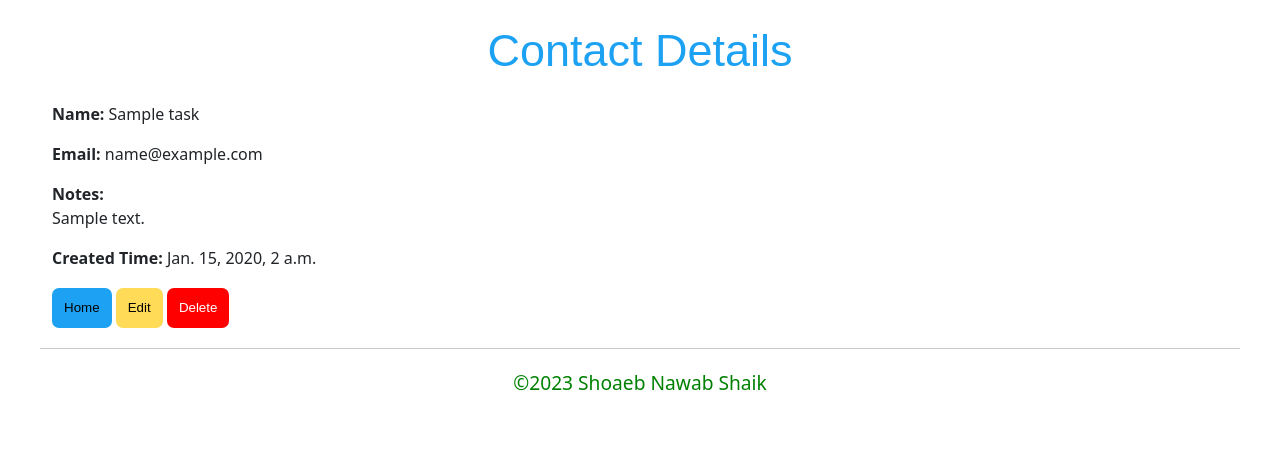
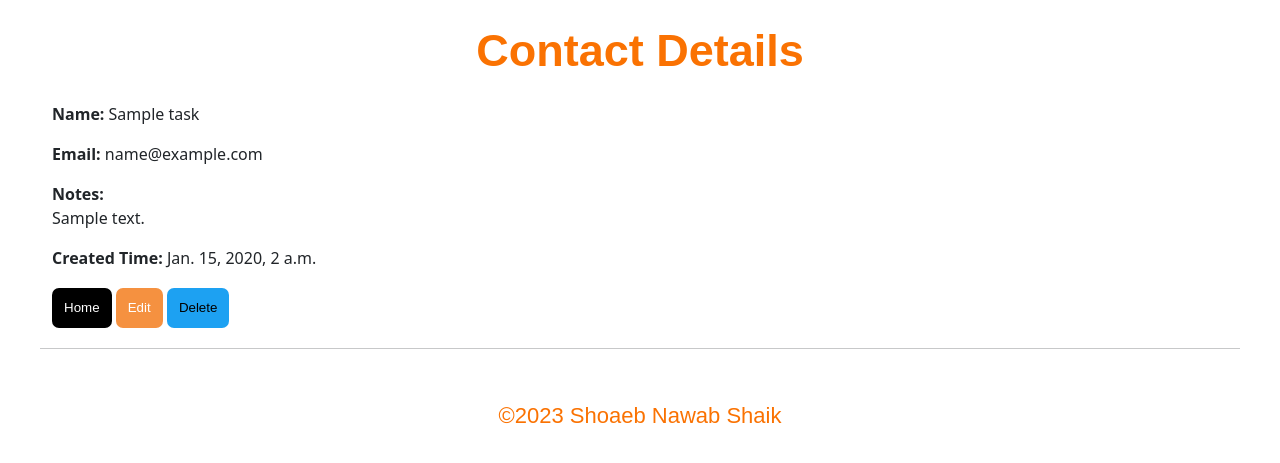
Before and after one commit to shoaebns/Shoaeb_Shaik, a Django app: page /contacts/1/ in a window 1280 px wide. Shown: the top 463 px of the page. Run offline with Django 4.2, Linux system fonts and the light colour scheme; tables that the repository leaves empty hold one stand-in row (values such as "Sample post"); some libraries are stand-ins or nearby versions.

Commit message:
user_interface_changes

```diff
--- a/shoaeb_shaik/templates/base.html
+++ b/shoaeb_shaik/templates/base.html
@@ -15,6 +15,17 @@
   <link rel="stylesheet"
     href="https://cdn.jsdelivr.net/npm/[email protected]/font/bootstrap-icons.css">
   <title>shoaeb_shaik</title>
+  <style>
+    .footer {
+      text-align: center;
+      margin-top: 50px;
+  }
+    .signature{
+    color: #fa7202;
+    font-size: 22px;
+    font-family: Arial!important;
+  }
+  </style>
 </head>
 
 <body>
--- a/shoaeb_shaik/templates/contacts/task_detail.html
+++ b/shoaeb_shaik/templates/contacts/task_detail.html
@@ -4,37 +4,15 @@
 <style>
     h1 {
         text-align: center;
-        color: #1DA1F2;
+        color: #fa7202;
         font-size: 45px;
         font-family: Arial, Helvetica, sans-serif;
-        font-weight: 500;
+        font-weight: 700;
     }
     .container{
         margin-left: 40px;
       }
-    .submit{
-        margin-top: 2px;
-        padding: 10px 12px;
-        background-color: red;
-        color: white;
-        border: none;
-        border-radius: 7px;
-        text-decoration: none;
-        font-size: 13.33px;
-          font-family: Arial;
-      }
-      .edit{
-        margin-top: 2px;
-        padding: 10px 12px;
-        background-color: #FFDB58;
-        color: black;
-        border: none;
-        border-radius: 7px;
-        text-decoration: none;
-        font-size: 13.33px;
-          font-family: Arial;
-      }
-      .cancel{
+    .delete{
         margin-top: 2px;
         padding: 10px 12px;
         background-color: #1DA1F2;
@@ -45,14 +23,29 @@
         font-size: 13.33px;
           font-family: Arial;
       }
-      .footer {
-        text-align: center;
-        margin-top: 20px;
+      .edit{
+        margin-top: 2px;
+        padding: 10px 12px;
+        background-color: #f59140;
+        color: white;
+        border: none;
+        border-radius: 7px;
+        text-decoration: none;
+        font-size: 13.33px;
+          font-family: Arial;
       }
-      .signature{
-        color: green;
-        font-size: larger;
+      .home{
+        margin-top: 2px;
+        padding: 10px 12px;
+        background-color: #000;
+        color: white;
+        border: none;
+        border-radius: 7px;
+        text-decoration: none;
+        font-size: 13.33px;
+          font-family: Arial;
       }
+
       hr{
         margin: 20px 40px;
 
@@ -68,9 +61,9 @@
     <p><strong>Created Time:</strong> {{ task.created_time }}</p>
 
 
-     <a class="btn btn-secondary cancel" href="{% url 'task_list' %}">Home</a>
+     <a class="btn btn-secondary home" href="{% url 'task_list' %}">Home</a>
      <a class="btn btn-primary edit" href="{% url 'task_update' task.pk %}">Edit</a>
-    <a class="btn btn-danger submit" href="{% url 'task_confirm_list' task.pk %}">Delete</a>
+    <a class="btn btn-danger delete" href="{% url 'task_confirm_list' task.pk %}">Delete</a>
 
 </div>
 <hr>
```
Also changed, not shown: shoaeb_shaik/templates/contacts/task_confirm_delete.html (+6 -13 lines), shoaeb_shaik/templates/contacts/task_form.html (+5 -12 lines), shoaeb_shaik/templates/contacts/task_list.html (+13 -14 lines).
